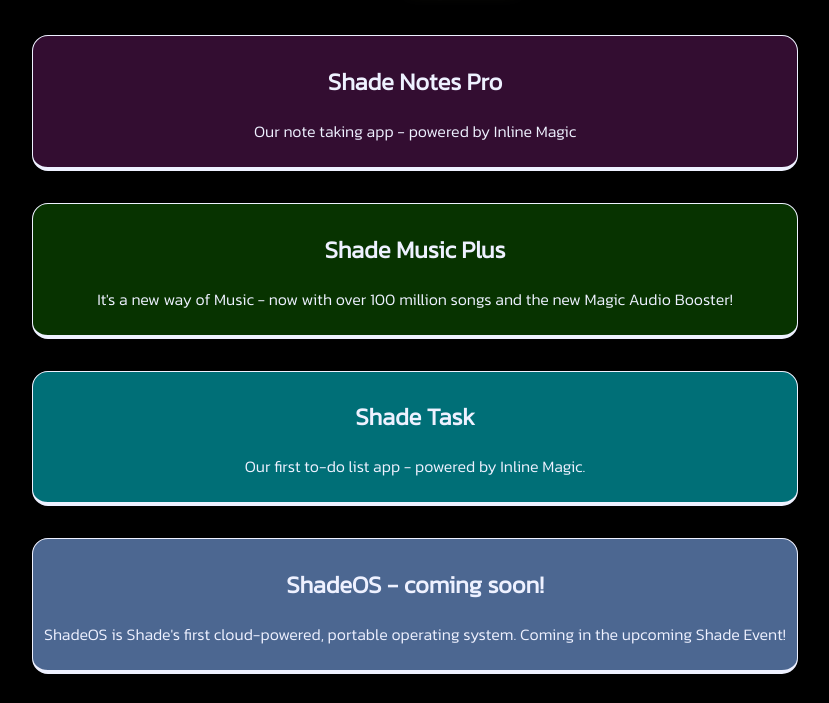
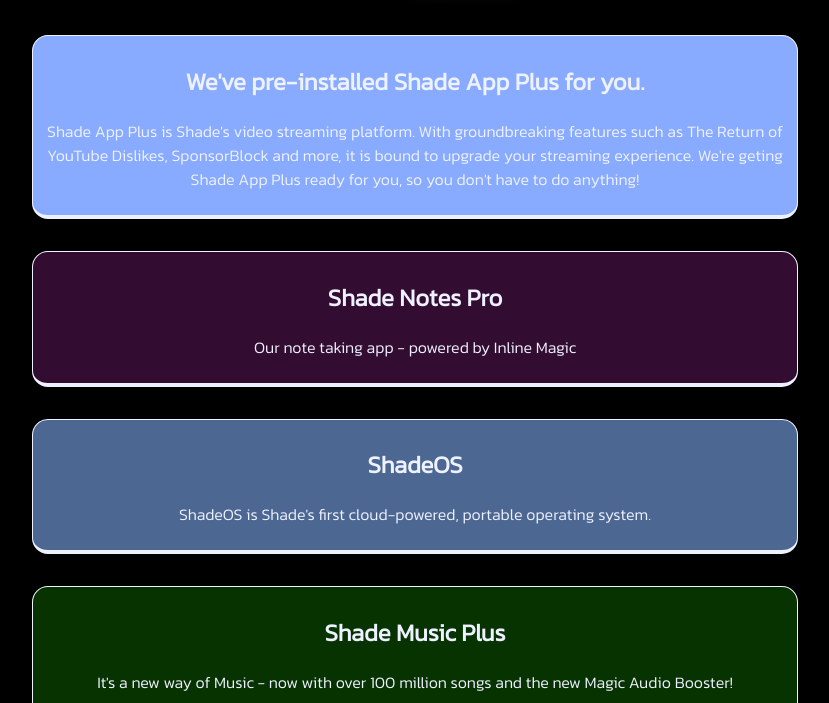
Before and after one commit to shadeappworld/fusion, a plain HTML site: page index.html in a window 1280 px wide. Shown: the part 88-791 px from the top of the page, without its empty margins (225-1054 px from the left). Drawn offline with Linux system fonts and the light colour scheme.

Commit message:
Update index.html

```diff
--- a/index.html
+++ b/index.html
@@ -27,9 +27,20 @@
 </script>
 <div class="gcse-search"></div>
   <section>
+     <a href="#" style="background-color:#88ABFF ">
+      <h2>We've pre-installed Shade App Plus for you.</h2>
+      <p>Shade App Plus is Shade's video streaming platform. With groundbreaking features such as The Return of YouTube Dislikes, SponsorBlock and more, it is bound to upgrade your streaming experience.
+        We're geting Shade App Plus ready for you, so you don't have to do anything!
+      </p>
+    </a>
     <a href="https://notes-murex-three.vercel.app/index.html" style="background-color: rgba(255, 68, 243, 0.2)">
       <h2>Shade Notes Pro</h2>
       <p>Our note taking app - powered by Inline Magic</p>
+    </a>
+     <a href="#" style="background-color:#739bdaaa ">
+      <h2>ShadeOS</h2>
+      <p>ShadeOS is Shade's first cloud-powered, portable operating system.
+      </p>
     </a>
     <a href="http://musicplus-alpha.vercel.app/" style="background-color: rgba(38, 255, 0, 0.2) ">
       <h2>Shade Music Plus</h2>
@@ -39,12 +50,7 @@
       <h2>Shade Task</h2>
       <p>Our first to-do list app - powered by Inline Magic.</p>
     </a>
-    <a href="#" style="background-color:#739bdaaa ">
-      <h2>ShadeOS - coming soon!</h2>
-      <p>ShadeOS is Shade's first cloud-powered, portable operating system.
-        Coming in the upcoming Shade Event!
-      </p>
-    </a>
+
     <a href="https://wa.me/message/SW7R4UHLHRJPE1" style="background-color:rgba(12, 187, 0, 0.467)">
       <h2>Join the #TeamShade fanbase!</h2>
       <p>Join our fanbase so you'll recieve the latest updates on everthing new!</p>
```
